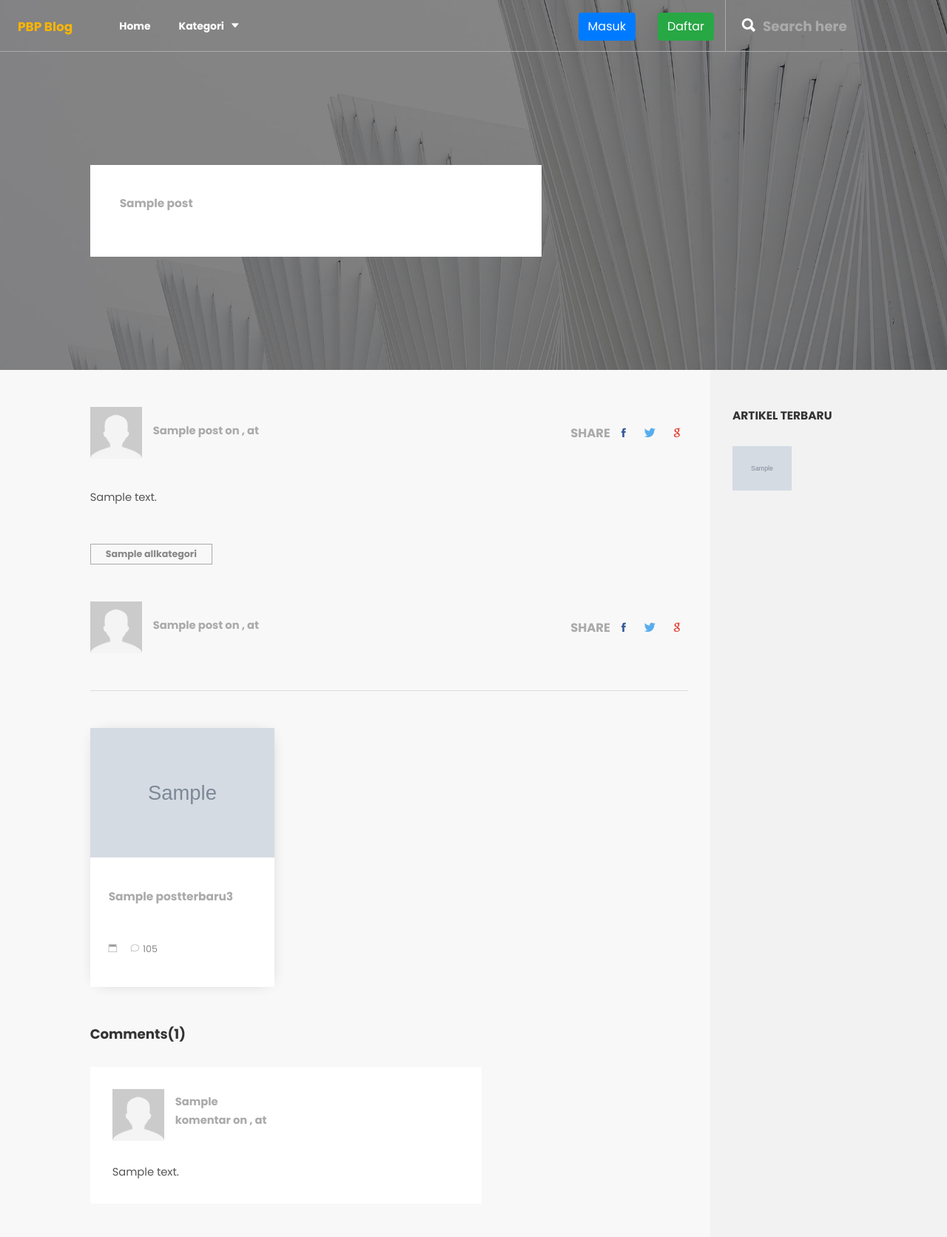
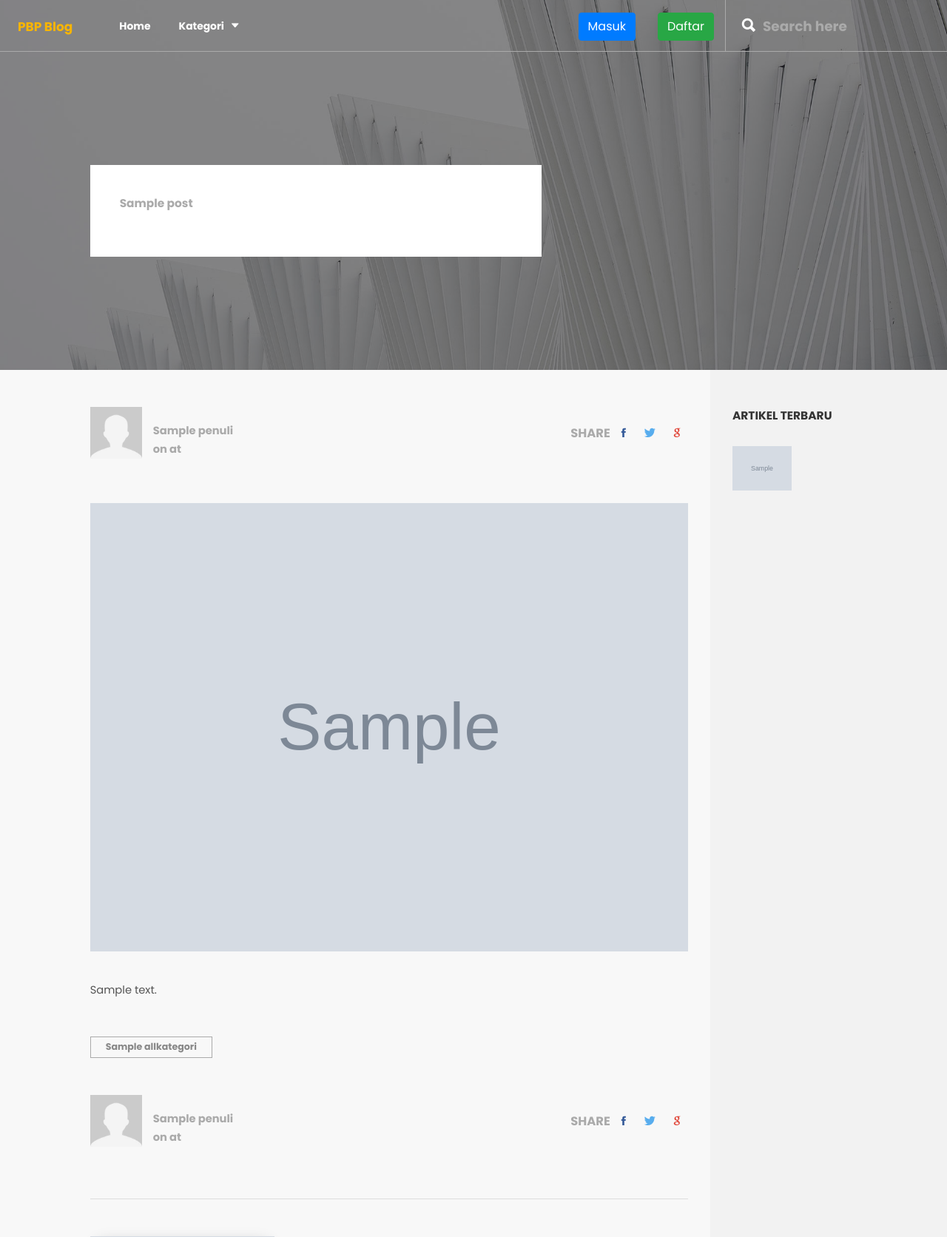
Before and after one commit to HusniFadhilah/pbp-blog, a CodeIgniter 4 app: template app/Views/public/post/post_detail.php in a window 1280 px wide. Shown: the top 1672 px of the page at 74% size. Run offline with PHP 8.4 and a stand-in for CodeIgniter, Linux system fonts and the light colour scheme; the template is opened without the code that fills it: most values are stand-ins (such as "Sample title", 1, 10 or a date in 2020); grey boxes marked "Sample" are stand-in pictures; data that the repository does not hold is empty; some libraries are stand-ins or nearby versions; some web fonts are replaced.

Commit message:
Perbaikan detail post

```diff
--- a/app/Views/public/post/post_detail.php
+++ b/app/Views/public/post/post_detail.php
@@ -40,7 +40,7 @@
                             </div><!-- s-left-->
 
                             <div class="s-right">
-                                <p class="ptb-20 color-ash"><b><?= ucfirst($post["nama"]) ?> on <?= month($post["tgl_insert"]) ?> <?= tanggal($post["tgl_insert"]) ?>, <?= tahun($post["tgl_insert"]) ?> at <?= pukul($post["tgl_insert"]) ?></b></p>
+                                <p class="ptb-20 color-ash"><b><?= ucfirst($penulis["nama"]) ?> <br> on  <?= tanggal($post["tgl_insert"]) ?> <?= month($post["tgl_insert"]) ?> <?= tahun($post["tgl_insert"]) ?> at <?= pukul($post["tgl_insert"]) ?> </b></p>
                             </div>
                         </div><!-- sided-80x-->
                     </div><!-- col-md-6-->
@@ -54,6 +54,11 @@
                         </ul>
                     </div><!-- col-md-6-->
                 </div><!-- row-->
+
+                <p class="mt-40 mt-sm-10">
+                    <img src="/assets/img/post/<?= $post["file_gambar"] ?>" alt="<?= $post["judul"] ?>" style="object-fit:cover;">
+
+                </p>
 
                 <p class="mt-40 mt-sm-10">
                     <?= $post["isi_post"] ?>
@@ -75,7 +80,7 @@
                             </div><!-- s-left-->
 
                             <div class="s-right">
-                                <p class="ptb-20 color-ash"><b><?= ucfirst($post["nama"]) ?> on <?= month($post["tgl_insert"]) ?> <?= tanggal($post["tgl_insert"]) ?>, <?= tahun($post["tgl_insert"]) ?> at <?= pukul($post["tgl_insert"]) ?></b></p>
+                                <p class="ptb-20 color-ash"><b><?= ucfirst($penulis["nama"]) ?> <br> on  <?= tanggal($post["tgl_insert"]) ?> <?= month($post["tgl_insert"]) ?> <?= tahun($post["tgl_insert"]) ?> at <?= pukul($post["tgl_insert"]) ?> </b></p>
                             </div>
                         </div><!-- sided-80x-->
                     </div><!-- col-md-6-->
```
